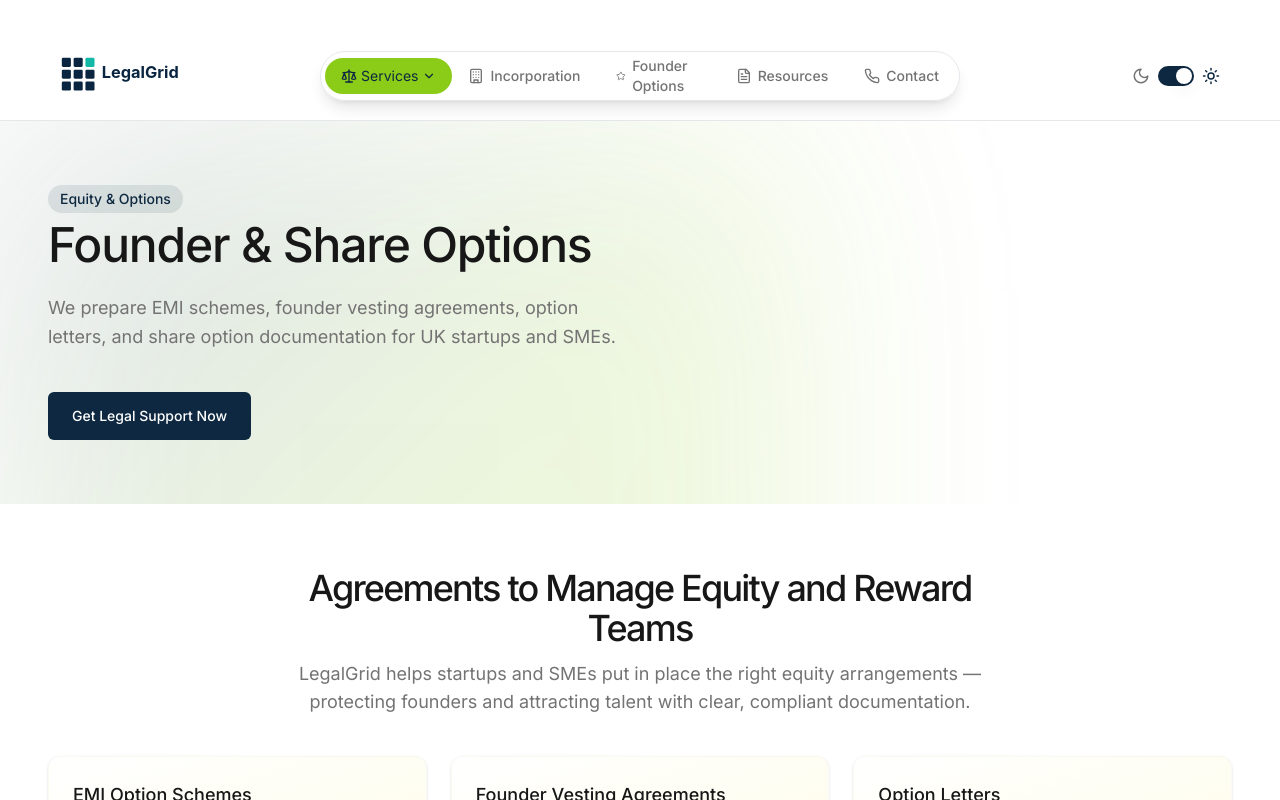
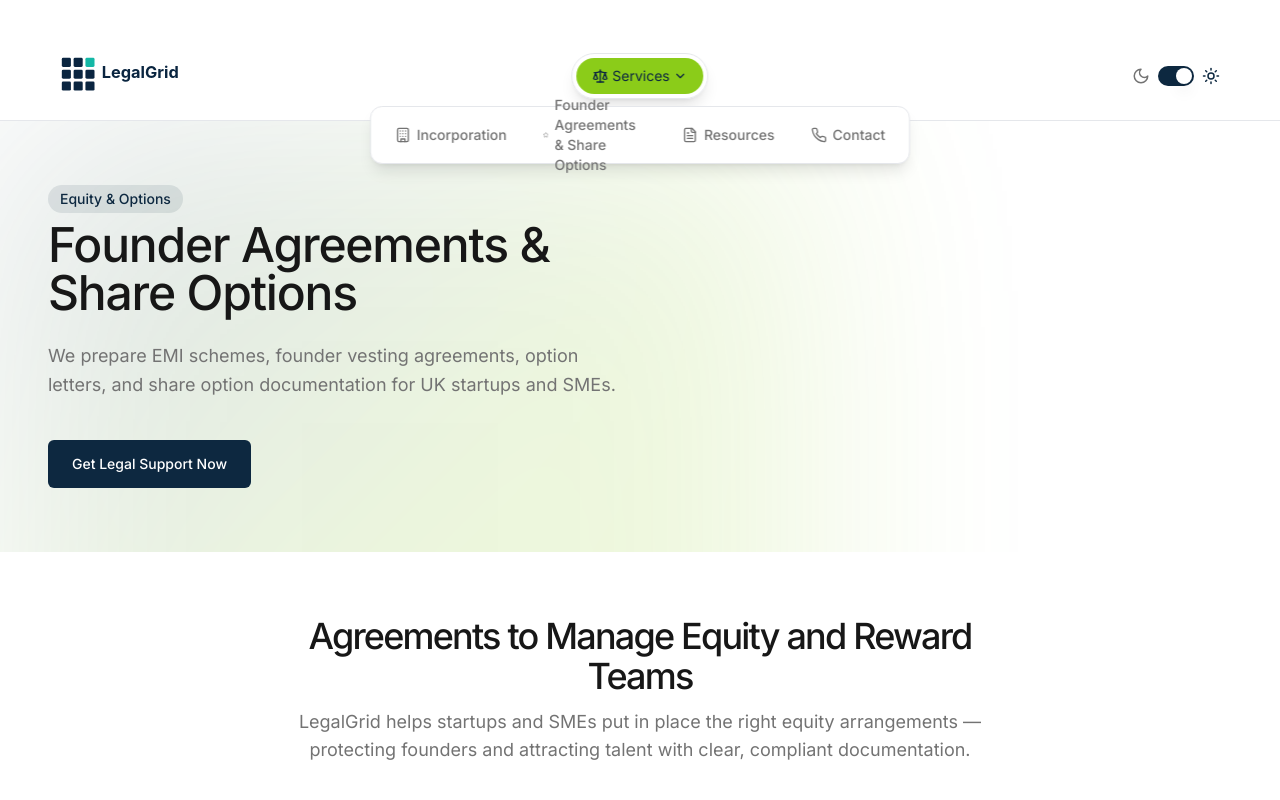
Before and after one commit to vickyliu713-dev/legalgrid, a Next.js app: page /founder-options in a window 1280 px wide. Both pictures are taken after a click on the button "Services". Shown: the top 800 px of the page. Built offline with nearby package versions, Linux system fonts and the light colour scheme; no server answers.

Commit message:
feat(header): make Services a real dropdown; update label to 'Founder Agreements & Share Options'; feat(founder-options): update hero title

```diff
--- a/components/FounderOptionsHero.tsx
+++ b/components/FounderOptionsHero.tsx
@@ -15,7 +15,7 @@ export default function FounderOptionsHero(): React.ReactElement {
                 Equity & Options
               </div>
               <h1 className="text-3xl md:text-4xl lg:text-5xl font-medium tracking-tight text-foreground">
-                Founder &amp; Share Options
+                Founder Agreements &amp; Share Options
               </h1>
             </div>
             <p className="text-lg text-muted-foreground leading-relaxed">
--- a/components/Header.tsx
+++ b/components/Header.tsx
@@ -1,10 +1,11 @@
 "use client";
 
-import React from "react";
+import React, { useState } from "react";
 import Image from "next/image";
 import Link from "next/link";
 
 export function Header(): React.ReactElement {
+  const [servicesOpen, setServicesOpen] = useState(false);
   return (
     <div className="sticky top-0 z-50 bg-background border-b border-border">
       <div className="pt-8 px-4">
@@ -22,22 +23,22 @@ export function Header(): React.ReactElement {
           </button>
 
           <nav className="hidden md:flex items-center absolute left-1/2 transform -translate-x-1/2">
-            <div className="rounded-full px-1 py-1 backdrop-blur-md bg-background/80 border border-border shadow-lg">
+            <div className="rounded-full px-1 py-1 backdrop-blur-md bg-background/80 border border-border shadow-lg relative">
               <div className="flex items-center">
-                <button className="px-4 py-2 rounded-full transition-colors relative flex items-center gap-1 text-sm text-primary bg-secondary" type="button" aria-haspopup="menu" aria-expanded="false" data-state="closed">
+                <button onClick={() => setServicesOpen((v) => !v)} className="px-4 py-2 rounded-full transition-colors relative flex items-center gap-1 text-sm text-primary bg-secondary" type="button" aria-haspopup="menu" aria-expanded={servicesOpen} data-state={servicesOpen ? "open" : "closed"}>
                   <svg xmlns="http://www.w3.org/2000/svg" width="16" height="16" viewBox="0 0 24 24" fill="none" stroke="currentColor" strokeWidth="2" strokeLinecap="round" strokeLinejoin="round" className="lucide lucide-scale"><path d="m16 16 3-8 3 8c-.87.65-1.92 1-3 1s-2.13-.35-3-1Z"></path><path d="m2 16 3-8 3 8c-.87.65-1.92 1-3 1s-2.13-.35-3-1Z"></path><path d="M7 21h10"></path><path d="M12 3v18"></path><path d="M3 7h2c2 0 5-1 7-2 2 1 5 2 7 2h2"></path></svg>
                   Services
                   <svg xmlns="http://www.w3.org/2000/svg" width="14" height="14" viewBox="0 0 24 24" fill="none" stroke="currentColor" strokeWidth="2" strokeLinecap="round" strokeLinejoin="round" className="lucide lucide-chevron-down"><path d="m6 9 6 6 6-6"></path></svg>
                 </button>
 
-                <div role="group" dir="ltr" className="items-center justify-center gap-1 flex" tabIndex={0}>
+                <div role="group" dir="ltr" className={`absolute top-full left-1/2 -translate-x-1/2 mt-2 bg-background border border-border rounded-xl shadow-lg items-center justify-center gap-1 p-2 ${servicesOpen ? "flex" : "hidden"}`} tabIndex={0}>
                   <Link href="/incorporation" className="inline-flex items-center justify-center text-sm font-medium ring-offset-background focus-visible:outline-none focus-visible:ring-2 focus-visible:ring-ring focus-visible:ring-offset-2 disabled:pointer-events-none disabled:opacity-50 bg-transparent h-10 px-4 py-2 rounded-full transition-colors relative text-[#737373] hover:text-foreground hover:bg-muted">
                     <svg xmlns="http://www.w3.org/2000/svg" width="16" height="16" viewBox="0 0 24 24" fill="none" stroke="currentColor" strokeWidth="2" strokeLinecap="round" strokeLinejoin="round" className="lucide lucide-building inline-block mr-1.5"><rect width="16" height="20" x="4" y="2" rx="2" ry="2"></rect><path d="M9 22v-4h6v4"></path><path d="M8 6h.01"></path><path d="M16 6h.01"></path><path d="M12 6h.01"></path><path d="M12 10h.01"></path><path d="M12 14h.01"></path><path d="M16 10h.01"></path><path d="M16 14h.01"></path><path d="M8 10h.01"></path><path d="M8 14h.01"></path></svg>
                     Incorporation
                   </Link>
                   <Link href="/founder-options" className="inline-flex items-center justify-center text-sm font-medium ring-offset-background focus-visible:outline-none focus-visible:ring-2 focus-visible:ring-ring focus-visible:ring-offset-2 disabled:pointer-events-none disabled:opacity-50 bg-transparent h-10 px-4 py-2 rounded-full transition-colors relative text-[#737373] hover:text-foreground hover:bg-muted">
                     <svg xmlns="http://www.w3.org/2000/svg" width="16" height="16" viewBox="0 0 24 24" fill="none" stroke="currentColor" strokeWidth="2" strokeLinecap="round" strokeLinejoin="round" className="lucide lucide-star inline-block mr-1.5"><path d="M11.525 2.295a.53.53 0 0 1 .95 0l2.31 4.679a2.123 2.123 0 0 0 1.595 1.16l5.166.756a.53.53 0 0 1 .294.904l-3.736 3.638a2.123 2.123 0 0 0-.611 1.878l.882 5.14a.53.53 0 0 1-.771.56l-4.618-2.428a2.122 2.122 0 0 0-1.973 0L6.396 21.01a.53.53 0 0 1-.77-.56l.881-5.139a2.122 2.122 0 0 0-.611-1.879L2.16 9.795a.53.53 0 0 1 .294-.906l5.165-.755a2.122 2.122 0 0 0 1.597-1.16z"></path></svg>
-                    Founder Options
+                    Founder Agreements &amp; Share Options
                   </Link>
                   <button type="button" data-state="off" role="radio" aria-checked="false" className="inline-flex items-center justify-center text-sm font-medium ring-offset-background focus-visible:outline-none focus-visible:ring-2 focus-visible:ring-ring focus-visible:ring-offset-2 disabled:pointer-events-none disabled:opacity-50 data-[state=on]:bg-accent data-[state=on]:text-accent-foreground bg-transparent h-10 px-4 py-2 rounded-full transition-colors relative text-[#737373] hover:text-foreground hover:bg-muted" tabIndex={-1}>
                     <svg xmlns="http://www.w3.org/2000/svg" width="16" height="16" viewBox="0 0 24 24" fill="none" stroke="currentColor" strokeWidth="2" strokeLinecap="round" strokeLinejoin="round" className="lucide lucide-file-text inline-block mr-1.5"><path d="M15 2H6a2 2 0 0 0-2 2v16a2 2 0 0 0 2 2h12a2 2 0 0 0 2-2V7Z"></path><path d="M14 2v4a2 2 0 0 0 2 2h4"></path><path d="M10 9H8"></path><path d="M16 13H8"></path><path d="M16 17H8"></path></svg>
```
